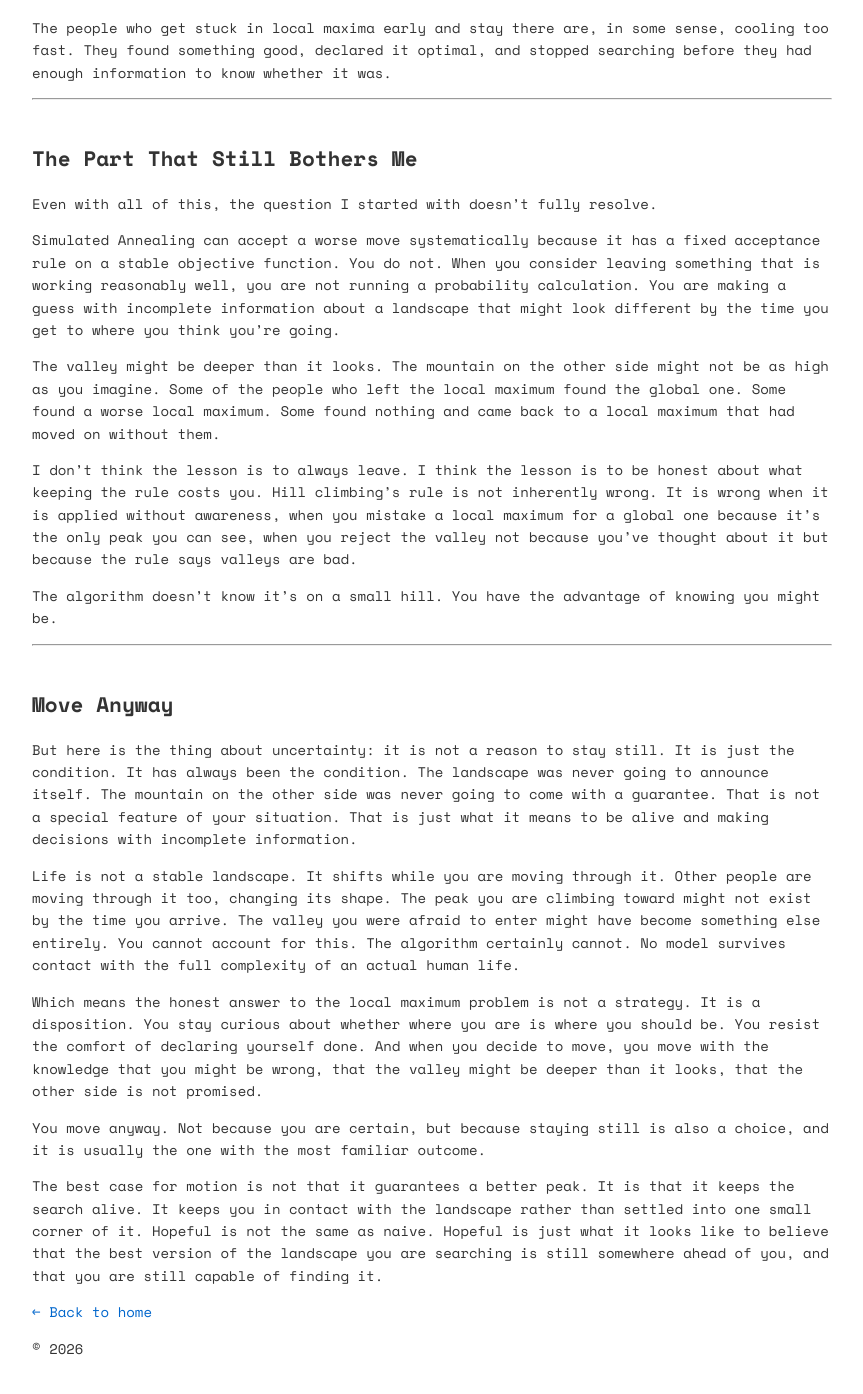
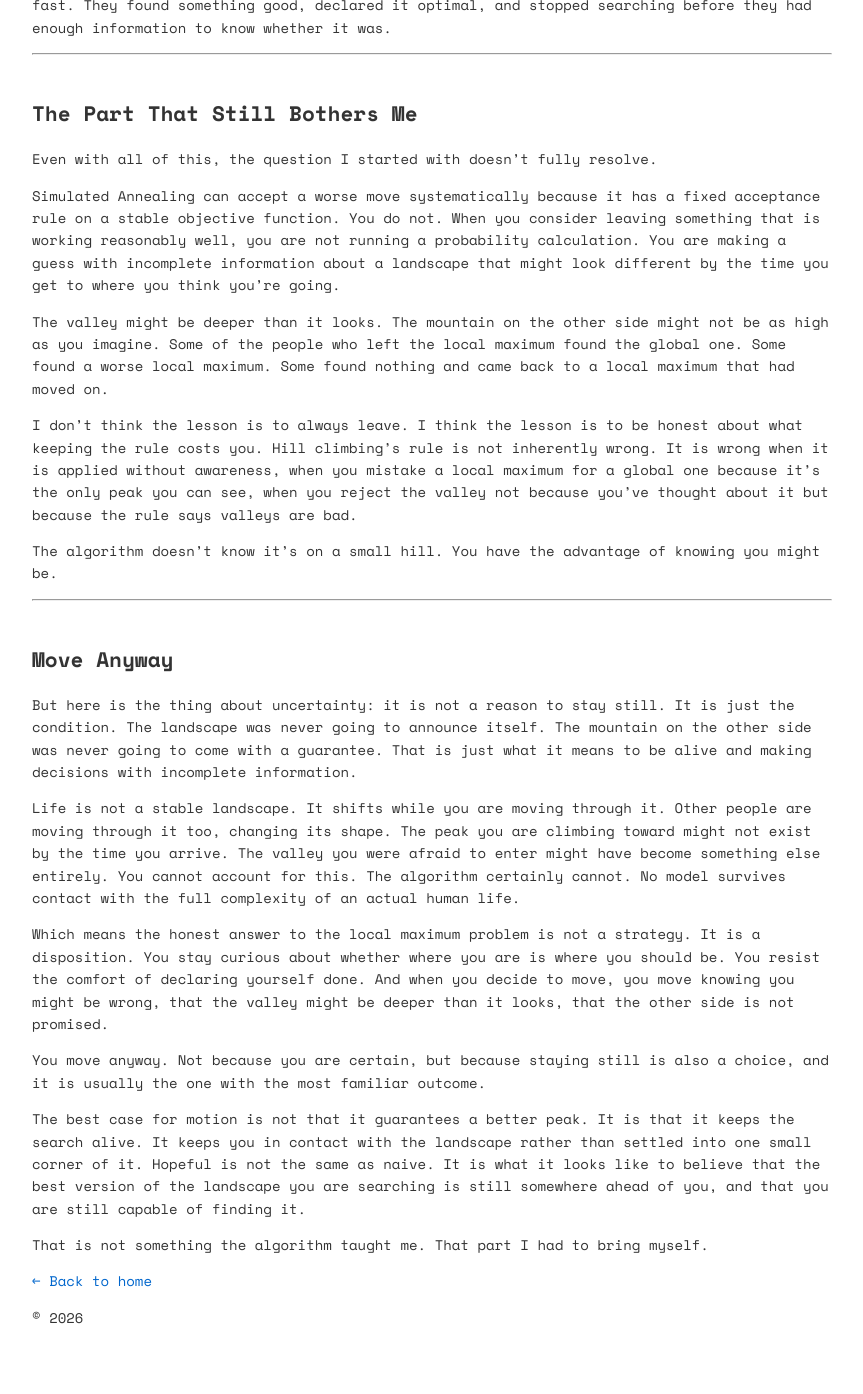
Before and after one commit to etornamklu/etornamklu.github.io, a Jekyll site: the page built from _posts/2026-05-18-hill-climbing-and-life.md, in a window 1280 px wide and 1400 px high, scrolled down 3901 px. Shown: the top 1394 px of the window, without its empty margins (208-1071 px from the left). Built offline with Jekyll 4.4.1, drawn with Linux system fonts in a browser that asks for light colours; after the commit the page ends 5270 px from its top, so only the background shows below that; some of the changed text lies outside the part shown.

Commit message:
Update title and refine content in hill climbing post for clarity and engagement

```diff
--- a/_posts/2026-05-18-hill-climbing-and-life.md
+++ b/_posts/2026-05-18-hill-climbing-and-life.md
@@ -33,7 +33,7 @@
 
 ## The Plateau
 
-There is a second trap, different from the first. The plateau.
+There is a second trap. The plateau.
 
 Sometimes the landscape is flat. All your neighbors look the same. None better, none worse. Hill climbing's rule says move only if something is better. On a plateau, nothing is. So you stop, not because you've peaked but because you can't tell where to go next.
 
@@ -69,7 +69,7 @@
 
 When you are at a local maximum and considering moving down into the valley, you do not know what is on the other side. And the algorithm doesn't really know either. Hill climbing never surveys the whole landscape. It only evaluates the moves available from where it is and follows improvement until improvement disappears. You are in a similar position. You only have your current position, your immediate neighbors, and whatever incomplete map you've built from your own experience.
 
-Leaving a local maximum is not a guaranteed upgrade. The valley might lead somewhere higher. It also might lead nowhere. Some people leave the stable job for the startup and build something. Some leave the stable job for the startup and lose two years. The landscape does not announce itself. You step into the valley not knowing how deep it goes or what's waiting on the other side.
+Leaving a local maximum is not a guaranteed upgrade. The valley might lead somewhere higher. It also might lead nowhere. Some people leave the stable job for the startup and build something. Some lose two years. The landscape does not announce itself. You step into the valley not knowing how deep it goes or what's waiting on the other side.
 
 This is the part the algorithm leaves out. Hill climbing at least has a defined landscape to search. You're making decisions on a landscape you can't fully observe, that changes as you move through it, that other people are also moving through, and that doesn't stay still long enough to find its own peaks.
 
@@ -97,7 +97,7 @@
 
 When you are young, your temperature is naturally high. Not in a reckless sense, but in the sense that the cost of a bad move is lower and the time to recover is longer. Taking a downward step at 23 means something different than taking the same step at 43. The losses are the same in absolute terms. But the compounding works differently. The 23-year-old who spends two years in the wrong valley and then climbs out has decades left to use what they learned. The stakes of exploration are lower because there is more time to make use of whatever the exploration finds.
 
-This is why people talk about taking risks when you're young as though it's a platitude, but it's actually just the math. Simulated Annealing works because it front-loads the exploration. The erratic, expensive, wide-ranging moves come first, when the algorithm can afford them. The slow careful convergence comes later, after it has seen the landscape and earned its certainty.
+This is why people talk about taking risks when you're young as though it's a platitude, but it's actually just the math. Simulated Annealing works because it front-loads exploration. The erratic, expensive, wide-ranging moves come first, when the algorithm can afford them. The slow careful convergence comes later.
 
 The people who get stuck in local maxima early and stay there are, in some sense, cooling too fast. They found something good, declared it optimal, and stopped searching before they had enough information to know whether it was.
 
@@ -109,7 +109,7 @@
 
 Simulated Annealing can accept a worse move systematically because it has a fixed acceptance rule on a stable objective function. You do not. When you consider leaving something that is working reasonably well, you are not running a probability calculation. You are making a guess with incomplete information about a landscape that might look different by the time you get to where you think you're going.
 
-The valley might be deeper than it looks. The mountain on the other side might not be as high as you imagine. Some of the people who left the local maximum found the global one. Some found a worse local maximum. Some found nothing and came back to a local maximum that had moved on without them.
+The valley might be deeper than it looks. The mountain on the other side might not be as high as you imagine. Some of the people who left the local maximum found the global one. Some found a worse local maximum. Some found nothing and came back to a local maximum that had moved on.
 
 I don't think the lesson is to always leave. I think the lesson is to be honest about what keeping the rule costs you. Hill climbing's rule is not inherently wrong. It is wrong when it is applied without awareness, when you mistake a local maximum for a global one because it's the only peak you can see, when you reject the valley not because you've thought about it but because the rule says valleys are bad.
 
@@ -119,12 +119,14 @@
 
 ## Move Anyway
 
-But here is the thing about uncertainty: it is not a reason to stay still. It is just the condition. It has always been the condition. The landscape was never going to announce itself. The mountain on the other side was never going to come with a guarantee. That is not a special feature of your situation. That is just what it means to be alive and making decisions with incomplete information.
+But here is the thing about uncertainty: it is not a reason to stay still. It is just the condition. The landscape was never going to announce itself. The mountain on the other side was never going to come with a guarantee. That is just what it means to be alive and making decisions with incomplete information.
 
 Life is not a stable landscape. It shifts while you are moving through it. Other people are moving through it too, changing its shape. The peak you are climbing toward might not exist by the time you arrive. The valley you were afraid to enter might have become something else entirely. You cannot account for this. The algorithm certainly cannot. No model survives contact with the full complexity of an actual human life.
 
-Which means the honest answer to the local maximum problem is not a strategy. It is a disposition. You stay curious about whether where you are is where you should be. You resist the comfort of declaring yourself done. And when you decide to move, you move with the knowledge that you might be wrong, that the valley might be deeper than it looks, that the other side is not promised.
+Which means the honest answer to the local maximum problem is not a strategy. It is a disposition. You stay curious about whether where you are is where you should be. You resist the comfort of declaring yourself done. And when you decide to move, you move knowing you might be wrong, that the valley might be deeper than it looks, that the other side is not promised.
 
 You move anyway. Not because you are certain, but because staying still is also a choice, and it is usually the one with the most familiar outcome.
 
-The best case for motion is not that it guarantees a better peak. It is that it keeps the search alive. It keeps you in contact with the landscape rather than settled into one small corner of it. Hopeful is not the same as naive. Hopeful is just what it looks like to believe that the best version of the landscape you are searching is still somewhere ahead of you, and that you are still capable of finding it.
+The best case for motion is not that it guarantees a better peak. It is that it keeps the search alive. It keeps you in contact with the landscape rather than settled into one small corner of it. Hopeful is not the same as naive. It is what it looks like to believe that the best version of the landscape you are searching is still somewhere ahead of you, and that you are still capable of finding it.
+
+That is not something the algorithm taught me. That part I had to bring myself.
```
Also changed, not shown: other parts of _posts/2026-05-18-hill-climbing-and-life.md (+4 -4 lines).
